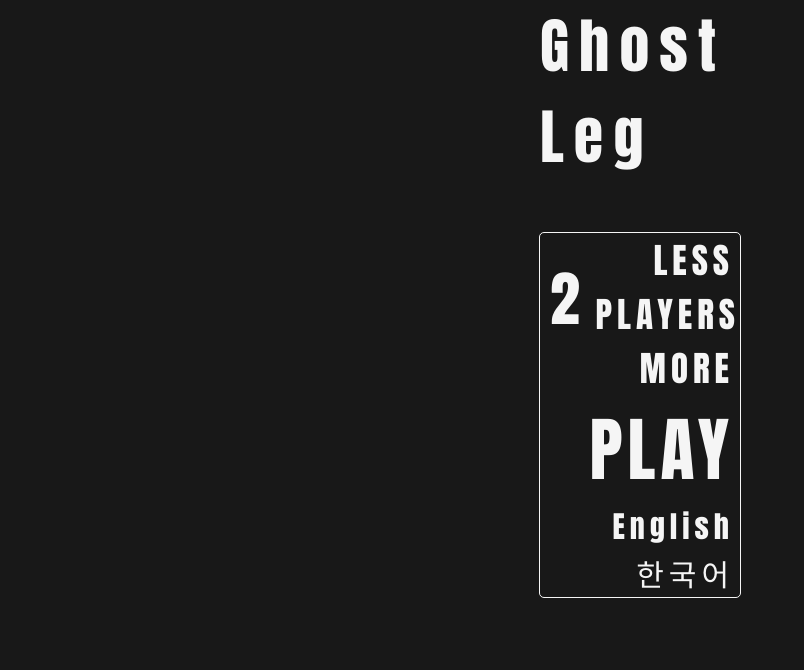
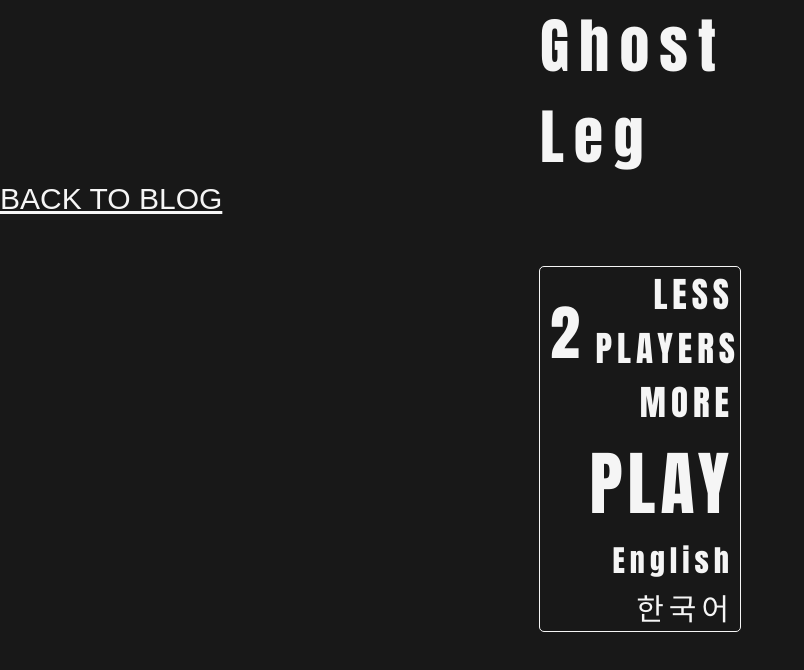
Before and after one commit to imhojang/ghost-leg, a plain HTML site: page index.html in a window 1280 px wide. Shown: the whole page, without its empty margins (0-804 px from the left). Drawn offline with Linux system fonts and the light colour scheme.

Commit message:
added back button

```diff
--- a/index.html
+++ b/index.html
@@ -9,6 +9,7 @@
 
 <body>
   <h1>Ghost Leg</h1>
+  <a href="https://imhojang.github.io/projects/" id="backBtn">BACK TO BLOG</a>
   <div id="initBtns">
     <div id="setNumPlayers">
       <button id="decBtn">LESS</button>
--- a/style.css
+++ b/style.css
@@ -2,6 +2,11 @@ body {
   background-color: #181818;
   font-family: Montserrat, sans-serif;
   margin: 0;
+}
+
+#backBtn {
+  color: whitesmoke;
+  font-size: 30px;
 }
 
 h1 {
```
